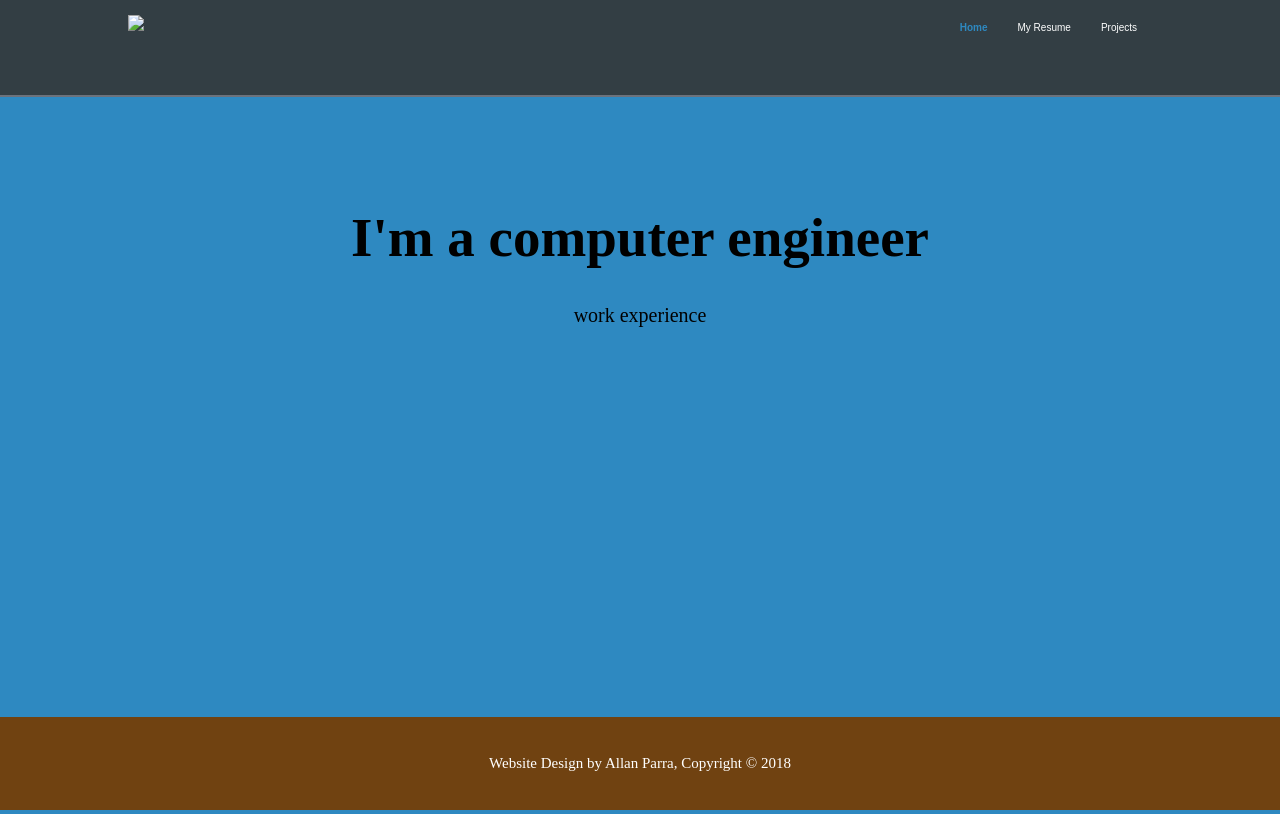
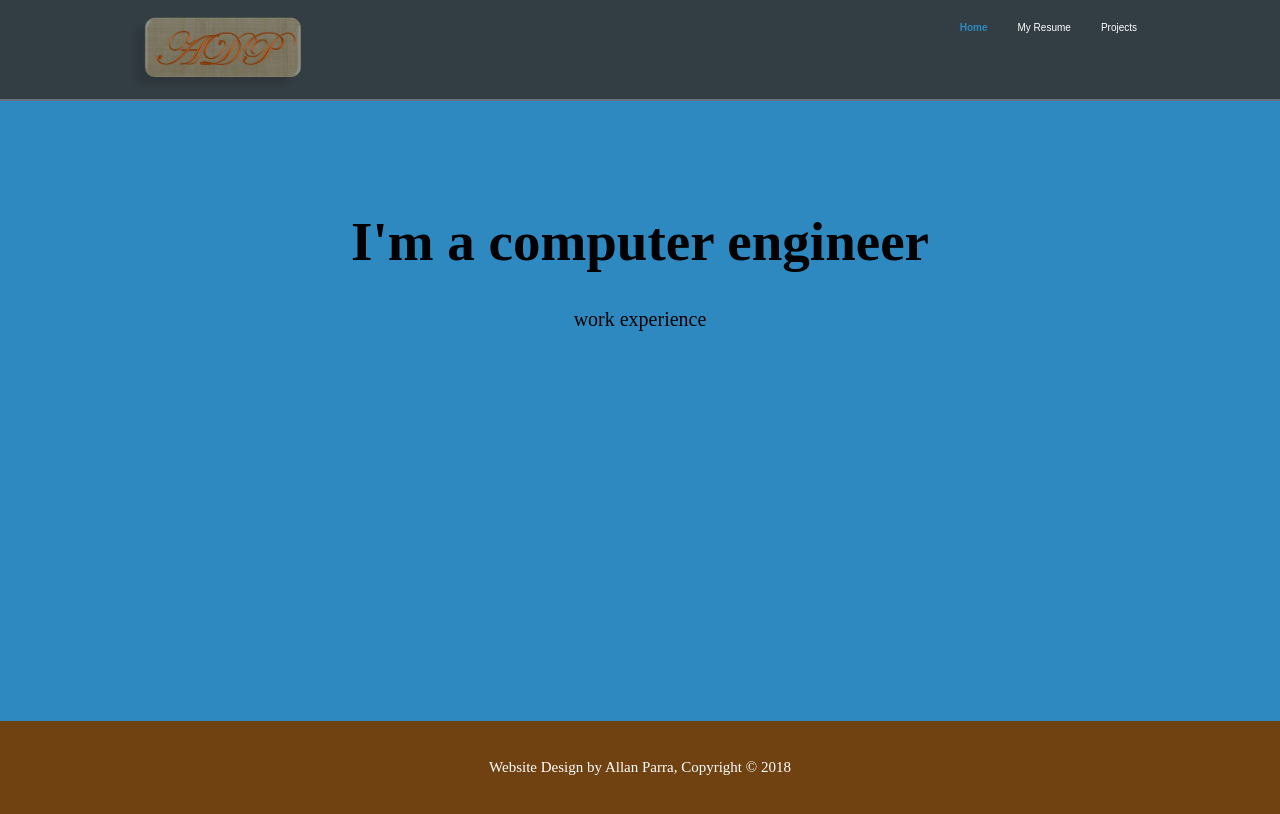
Before and after one commit to kalidoso/kalidoso.github.io, a plain HTML site: page index.html in a window 1280 px wide. Drawn offline with Linux system fonts and the light colour scheme.

Commit message:
Update index.html

```diff
--- a/index.html
+++ b/index.html
@@ -12,7 +12,7 @@
     <header>
       <div class="container">
         <div id="branding">
-          <img src="./img/branding.png">
+          <img src="./branding.png">
 
         </div>
         <nav>
```
